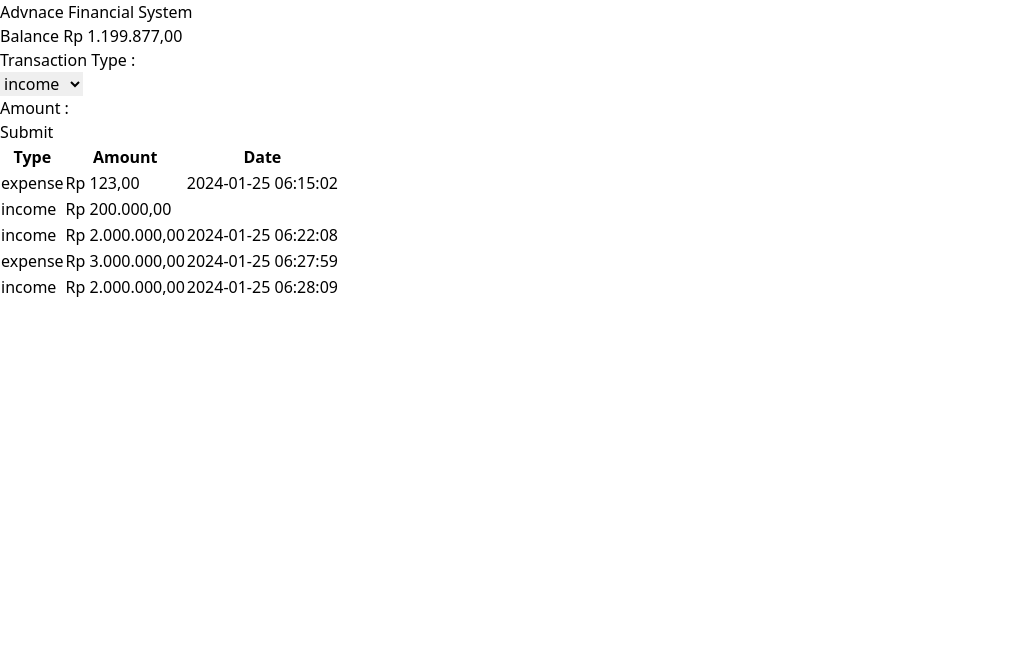
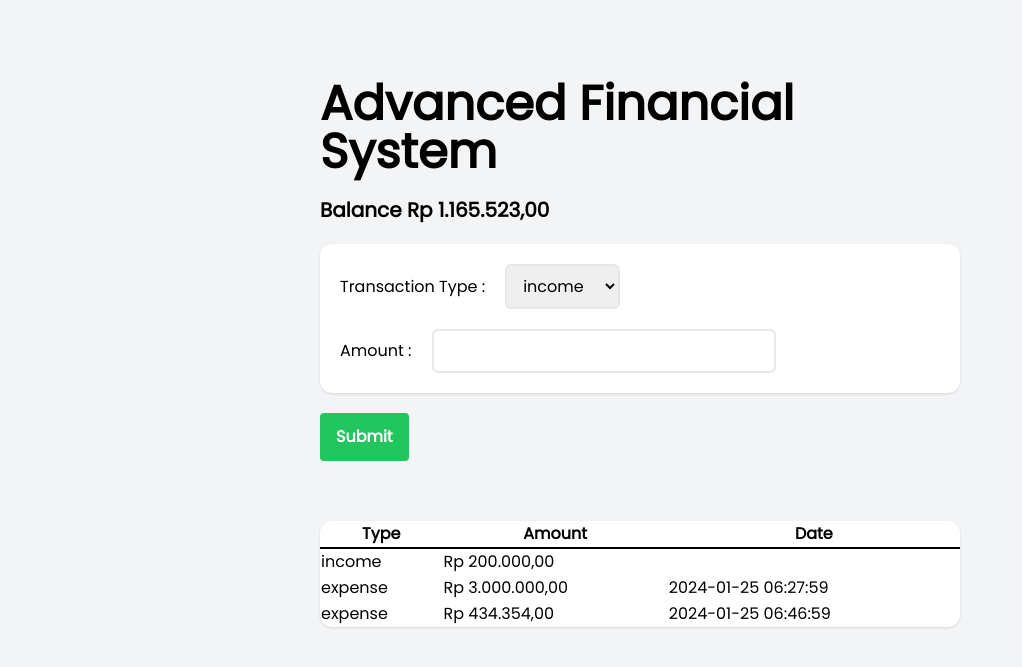
Before and after one commit to Andisurya01/gis_test-onsite, a PHP site: page / in a window 1280 px wide. Shown: the top 667 px of the page, without its empty margins (0-1022 px from the left). Run offline with PHP 8.4, Linux system fonts and the light colour scheme; some libraries are stand-ins or nearby versions.

Commit message:
add : style css

```diff
--- a/file.csv
+++ b/file.csv
@@ -3,3 +3,5 @@ income,200000," "
 income,2000000,"2024-01-25 06:22:08"
 expense,3000000,"2024-01-25 06:27:59"
 income,2000000,"2024-01-25 06:28:09"
+expense,434354,"2024-01-25 06:46:59"
+income,400000,"2024-01-25 07:05:57"
--- a/index.php
+++ b/index.php
@@ -36,36 +36,41 @@ if ($fileOpen) {
     <title>Document</title>
     <script src="https://cdn.tailwindcss.com"></script>
     <link rel="stylesheet" href="style.css">
+    <link rel="preconnect" href="https://fonts.googleapis.com">
+    <link rel="preconnect" href="https://fonts.gstatic.com" crossorigin>
+    <link href="https://fonts.googleapis.com/css2?family=Poppins&display=swap" rel="stylesheet">
 </head>
 
-<body>
-    <section class="max-w-screen-xl">
-        <h1>Advnace Financial System</h1>
-        <h2>Balance
+<body class="bg-gray-100 max-w-screen-sm mx-auto">
+    <section class="bg-gray-100">
+        <h1 class="pt-20 font-bold text-5xl">Advanced Financial System</h1>
+        <h2 class="font-semibold text-xl py-5">Balance
             <?php echo 'Rp ' . number_format((float) $balance, 2, ',', '.');  ?>
         </h2>
         <form action="process.php" method="post">
-            <div class=" ">
-                <p>Transaction Type : </p>
-                <select name="type" required>
+
+            <div class="bg-white rounded-xl shadow p-5">
+                <div class="flex items-center">
+                    <p class="">Transaction Type : </p>
+                    <select class="py-2 px-3 border-2 mx-5 rounded-md" name="type" required>
                         <option value="income">income</option>
                         <option value="expense">expense</option>
                     </select>
                 </div>
-            <div class="flex ">
+                <div class="flex items-center pt-5">
                     <p>Amount : </p>
-                <input type="number" name="amount"></input>
+                    <input class="py-2 px-3 border-2 ml-5 rounded-md" type="number" name="amount"></input>
                 </div>
-            <div>
-                <input type="submit"></input>
+
             </div>
+            <input class="rounded my-5 py-3 px-4 bg-green-500 font-semibold text-white" type="submit"></input>
         </form>
-        <div>
+        <div class="py-10">
             <?php
             $fileRead = fopen('file.csv', 'r');
             if ($fileRead) {
-                echo '<table>';
-                echo '<tr>';
+                echo '<table class="w-full py-2 rounded-xl bg-white table-auto shadow">';
+                echo '<tr class="border-b-2 border-black">';
                 echo '<th>Type</th>';
                 echo '<th>Amount</th>';
                 echo '<th>Date</th>';
@@ -73,7 +78,7 @@ if ($fileOpen) {
 
                 while (($row = fgetcsv($fileRead)) !== false) {
                     if (is_array($row)) {
-                        echo '<tr>';
+                        echo '<tr class="py-2 px-3>';
 
                         foreach ($row as $index => $cell) {
                             if ($index === 1) {
--- a/style.css
+++ b/style.css
@@ -5,3 +5,7 @@
       margin: 0;
     }
   }
+
+body{
+  font-family: 'Poppins', sans-serif;
+}
```
Lines whose indentation alone changed are shown as unchanged.
